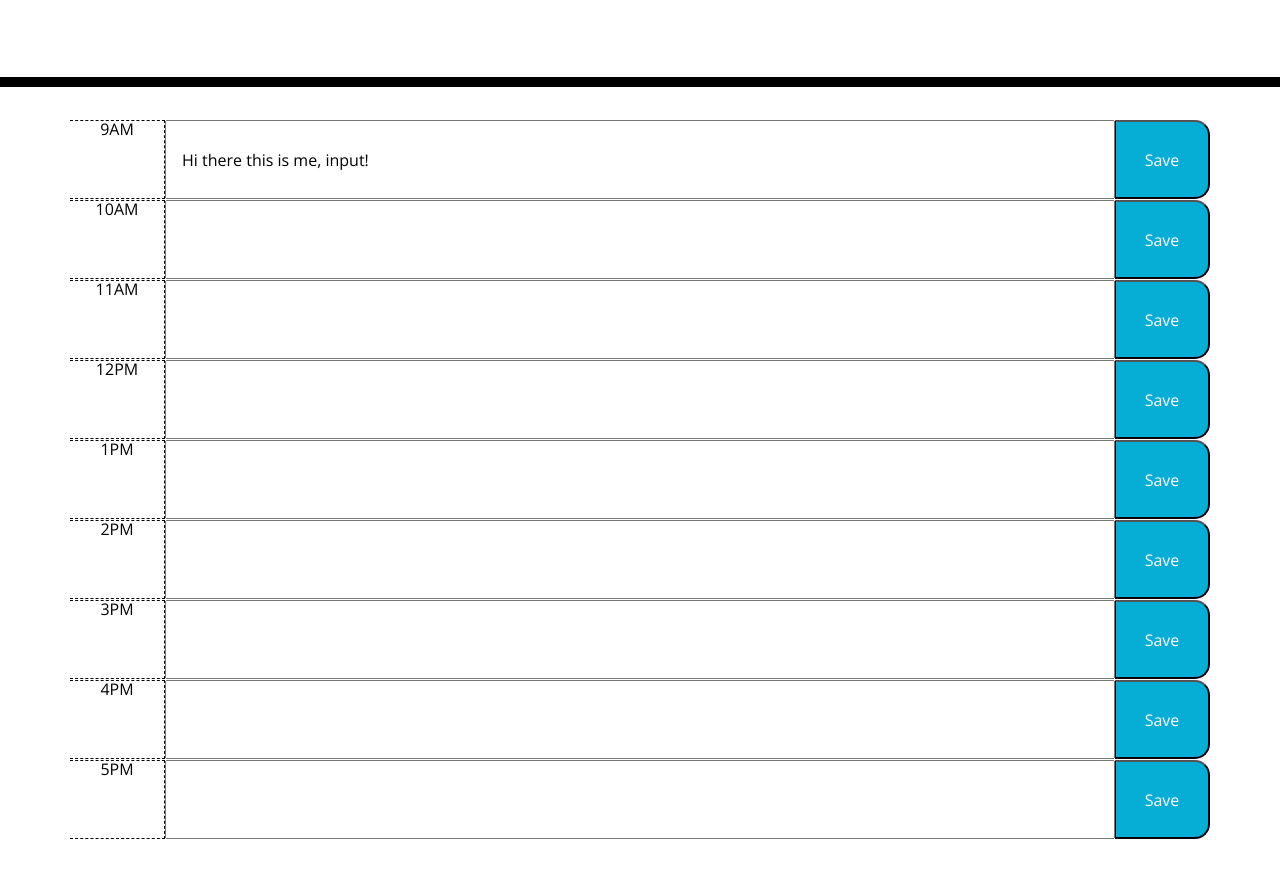
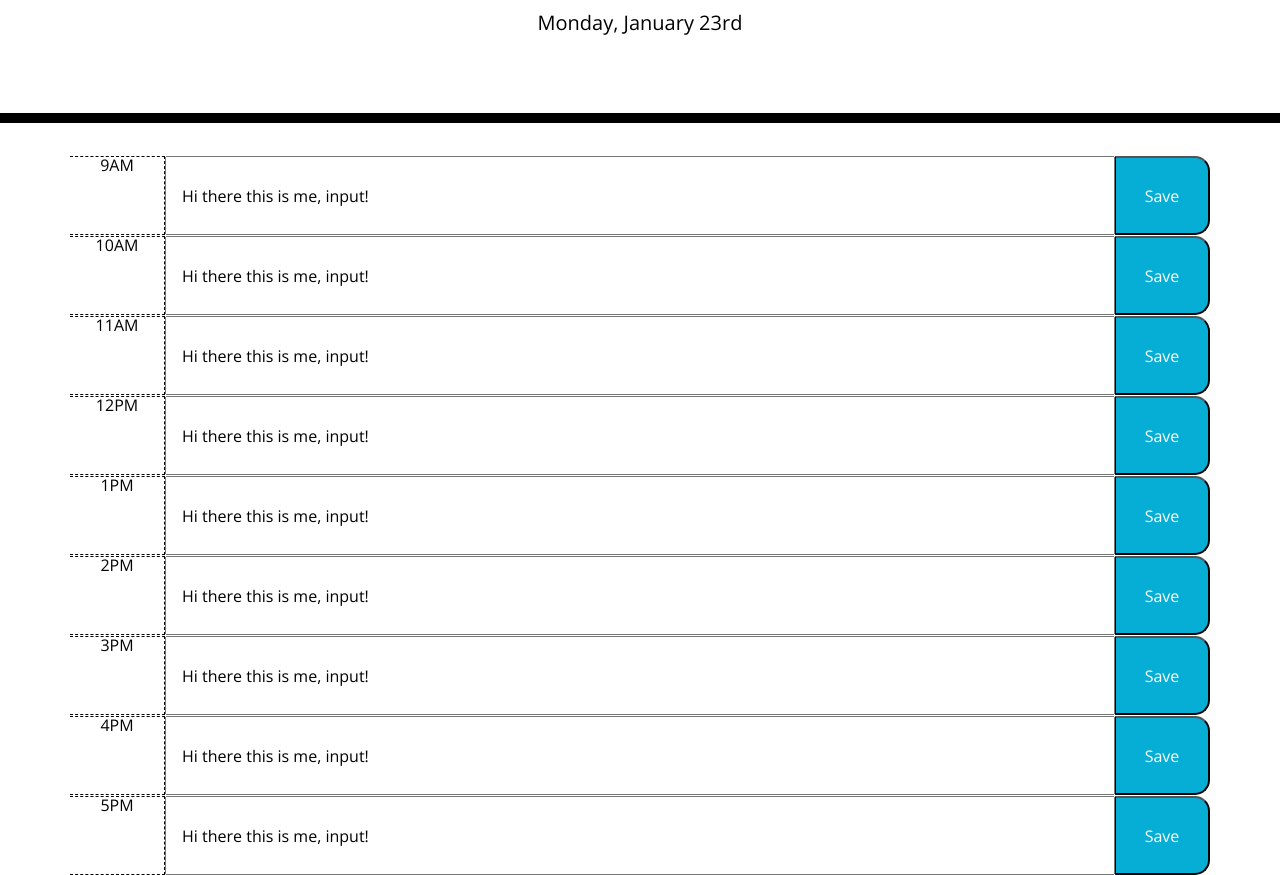
Before and after one commit to Adrian-Kosnik/work-day-scheduler, a plain HTML site: page index.html in a window 1280 px wide. Shown: the part 181-1056 px from the top of the page. Before the commit the page ends 1020 px from the top, so only its background shows below. Drawn offline with nearby package versions, Linux system fonts and the light colour scheme.

Commit message:
I have added the current day section. I used moment.js to grab the date and I append it to the #currentDay p element within the header>

```diff
--- a/assets/js/script.js
+++ b/assets/js/script.js
@@ -1,4 +1,4 @@
-// TODO: Display the current day at the top of the calender when a user opens the planner.
+// * TODO: Display the current day at the top of the calender when a user opens the planner.
 
 // TODO: Present timeblocks for standard business hours when the user scrolls down.
 
@@ -9,3 +9,12 @@
 // TODO: Save the event in local storage when the save button is clicked in that timeblock.
 
 // TODO: Persist events between refreshes of a page
+
+// ! Current Day section
+let currentDayElm = $("#currentDay");
+let todayDate = moment().format('dddd, MMMM Do');
+let todayDateElm = $("<div>");
+
+currentDayElm.append(todayDate);
+
+// ! End of Current Day section
--- a/index.html
+++ b/index.html
@@ -34,42 +34,42 @@
       </form>
       <form class="row time-block" action="">
         <div class="col-1 hour">10AM</div>
-        <input class="col 10-input" type="text">
+        <input class="col 10-input" type="text" value="Hi there this is me, input!">
         <button class="col-1 saveBtn" type="button">Save</button>
       </form>
       <form class="row time-block" action="">
         <div class="col-1 hour">11AM</div>
-        <input class="col 11-input" type="text">
+        <input class="col 11-input" type="text" value="Hi there this is me, input!">
         <button class="col-1 saveBtn" type="button">Save</button>
       </form>
       <form class="row time-block" action="">
         <div class="col-1 hour">12PM</div>
-        <input class="col 12-input" type="text">
+        <input class="col 12-input" type="text" value="Hi there this is me, input!">
         <button class="col-1 saveBtn" type="button">Save</button>
       </form>
       <form class="row time-block" action="">
         <div class="col-1 hour">1PM</div>
-        <input class="col 1-input" type="text">
+        <input class="col 1-input" type="text" value="Hi there this is me, input!">
         <button class="col-1 saveBtn" type="button">Save</button>
       </form>
       <form class="row time-block" action="">
         <div class="col-1 hour">2PM</div>
-        <input class="col 2-input" type="text">
+        <input class="col 2-input" type="text" value="Hi there this is me, input!">
         <button class="col-1 saveBtn" type="button">Save</button>
       </form>
       <form class="row time-block" action="">
         <div class="col-1 hour">3PM</div>
-        <input class="col 3-input" type="text">
+        <input class="col 3-input" type="text" value="Hi there this is me, input!">
         <button class="col-1 saveBtn" type="button">Save</button>
       </form>
       <form class="row time-block" action="">
         <div class="col-1 hour">4PM</div>
-        <input class="col 4-input" type="text">
+        <input class="col 4-input" type="text" value="Hi there this is me, input!">
         <button class="col-1 saveBtn" type="button">Save</button>
       </form>
       <form class="row time-block" action="">
         <div class="col-1 hour">5PM</div>
-        <input class="col 5-input" type="text">
+        <input class="col 5-input" type="text" value="Hi there this is me, input!">
         <button class="col-1 saveBtn" type="button">Save</button>
       </form>
     </div>
```
